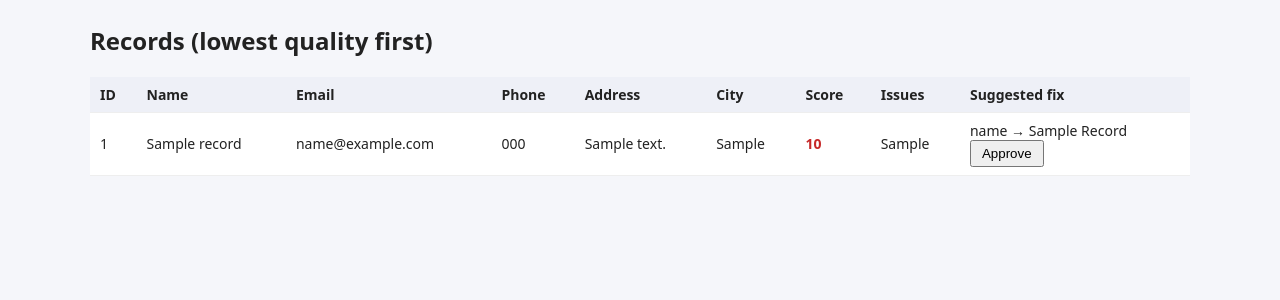
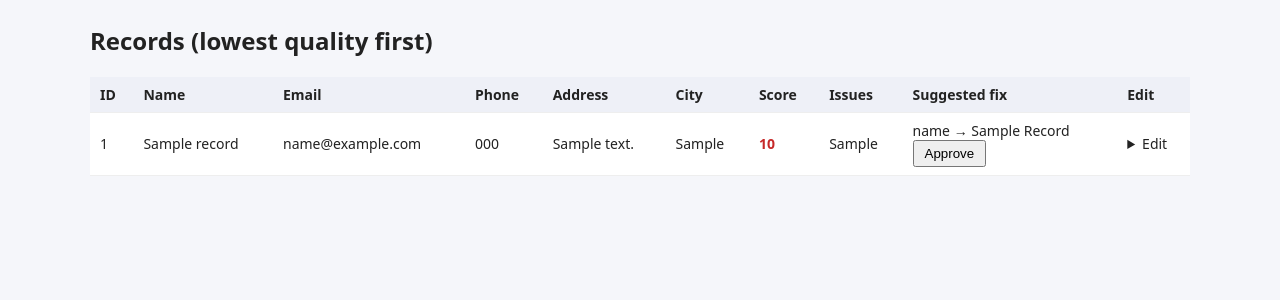
Before and after one commit to sneha-khatri/data-quality-platform, a Flask app: page /records in a window 1280 px wide. Shown: the part 46-346 px from the top of the page. Run offline with Flask 3, Linux system fonts and the light colour scheme; the visitor is signed in with stand-in values (Sample User, id 1); tables that the repository leaves empty hold one stand-in row (values such as "Sample post").

Commit message:
Add files via upload

```diff
--- a/templates/records.html
+++ b/templates/records.html
@@ -1,7 +1,12 @@
 {% extends "base.html" %}{% block body %}<h2>Records (lowest quality first)</h2>
-<table><tr><th>ID</th><th>Name</th><th>Email</th><th>Phone</th><th>Address</th><th>City</th><th>Score</th><th>Issues</th><th>Suggested fix</th></tr>
+<table><tr><th>ID</th><th>Name</th><th>Email</th><th>Phone</th><th>Address</th><th>City</th><th>Score</th><th>Issues</th><th>Suggested fix</th><th>Edit</th></tr>
 {% for r in rows %}{% set sg = suggest(r) %}<tr>
 <td>{{r.id}}</td><td>{{r.name}}</td><td>{{r.email}}</td><td>{{r.phone}}</td><td>{{r.address}}</td><td>{{r.city}}</td>
 <td class="{{'good' if r.score>=85 else 'mid' if r.score>=70 else 'bad'}}"><b>{{r.score}}</b></td><td>{{r.issues}}</td>
 <td>{% if sg %}{% for f,v in sg.items() %}{{f}} → {{v}}<br>{% endfor %}
-{% if session.role in ('admin','reviewer') %}<form method="post" action="/records/{{r.id}}/approve"><button>Approve</button></form>{% endif %}{% endif %}</td></tr>{% endfor %}</table>{% endblock %}
+{% if session.role in ('admin','reviewer') %}<form method="post" action="/records/{{r.id}}/approve"><button>Approve</button></form>{% endif %}{% endif %}</td>
+<td>{% if session.role in ('admin','reviewer') %}<details><summary>Edit</summary>
+<form method="post" action="/records/{{r.id}}/edit">
+<input name="name" value="{{r.name}}" placeholder="name"><br><input name="email" value="{{r.email}}" placeholder="email"><br>
+<input name="phone" value="{{r.phone}}" placeholder="phone"><br><input name="address" value="{{r.address}}" placeholder="address"><br>
+<input name="city" value="{{r.city}}" placeholder="city"><br><button>Save</button></form></details>{% endif %}</td></tr>{% endfor %}</table>{% endblock %}
```
